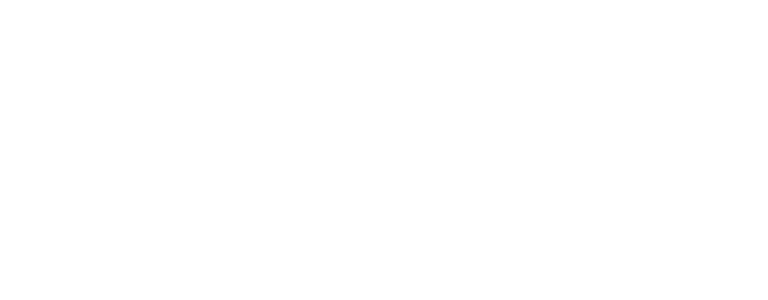
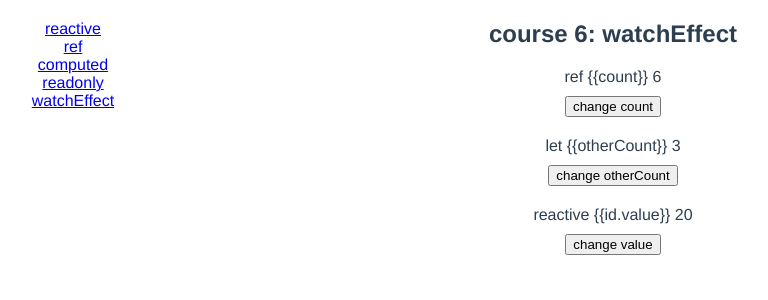
Before and after one commit to Sneaken/vue3-demo, a Vue app: page /#/responsive-api/watchEffect in a window 1280 px wide. Before the commit this address had no page. Shown: the top 300 px of the page, without its empty margins (27-795 px from the left). Built offline with nearby package versions, Linux system fonts and the light colour scheme.

Commit message:
watchEffect

```diff
--- a/src/router/index.js
+++ b/src/router/index.js
@@ -35,6 +35,11 @@
         name: 'Readonly',
         component: () => import('@/views/ResponsiveApi/Readonly'),
       },
+      {
+        path: 'watchEffect',
+        name: 'WatchEffect',
+        component: () => import('@/views/ResponsiveApi/WatchEffect'),
+      },
     ],
   },
 ];
--- /dev/null
+++ b/src/views/ResponsiveApi/WatchEffect.vue
@@ -0,0 +1,162 @@
+<template>
+  <h2>course 6:  watchEffect</h2>
+  <div class="mb10">
+    <div> <span v-pre>ref {{count}}</span> {{count}}</div>
+    <button class="m10" @click="changeCount">change count</button>
+  </div>
+  <div class="mb10">
+    <div> <span v-pre>let {{otherCount}}</span> {{otherCount}}</div>
+    <button class="m10" @click="changeOtherCount">change otherCount</button>
+  </div>
+  <div class="mb10">
+    <div> <span v-pre>reactive {{id.value}}</span> {{id.value}}</div>
+    <button class="m10" @click="changeValue">change value</button>
+  </div>
+</template>
+
+<script>
+import {
+  watchEffect, ref, reactive, onMounted,
+} from 'vue';
+
+export default {
+  name: 'WatchEffect',
+  setup() {
+    const count = ref(0);
+    let otherCount = 3;
+    // 立即执行传入的一个函数，并响应式追踪其依赖，并在其依赖变更时重新运行该函数。
+    watchEffect(() => {
+      console.log(`WatchEffect.vue: count.value => ${count.value}, otherCount=> ${otherCount}`);
+    });
+
+    setTimeout(() => {
+      count.value += 2;
+    }, 100);
+    function changeCount() {
+      count.value += 2;
+    }
+    function changeOtherCount() {
+      // 不是响应式的变量变化不会触发 watchEffect
+      otherCount += 3;
+      console.log(`WatchEffect.vue: otherCount=> ${otherCount}`);
+    }
+
+    // 当 watchEffect 在组件的 setup() 函数或生命周期钩子被调用时，
+    // 侦听器会被链接到该组件的生命周期，并在组件卸载时自动停止。
+
+    // 在一些情况下，也可以显式调用返回值以停止侦听：
+    const stop = watchEffect(() => {
+      console.log(`WatchEffect.vue: stop  count.value => ${count.value}`);
+    });
+
+    // 之后
+    watchEffect(() => {
+      if (count.value > 10) {
+        stop();
+      }
+    });
+
+    // 有时副作用函数会执行一些异步的副作用, 这些响应需要在其失效时清除（即完成之前状态已改变了）。
+    // 所以侦听副作用传入的函数可以接收一个 onInvalidate 函数作入参, 用来注册清理失效时的回调。
+    // 当以下情况发生时，这个失效回调会被触发:
+    //   - 副作用即将重新执行时
+    //   - 侦听器被停止 (如果在 setup() 或 生命周期钩子函数中使用了 watchEffect, 则在卸载组件时)
+    const id = reactive({ value: 20 });
+    function performAsyncOperation(value) {
+      // 这个函数是假的 应该用 axios
+      let token;
+      const result = new Promise((resolve) => {
+        token = setTimeout(() => {
+          resolve(value + 1);
+        }, 10000);
+      });
+      return {
+        value: result,
+        cancel() {
+          console.log(`WatchEffect.vue: token.cancel() token:${token}`);
+          clearTimeout(token);
+        },
+      };
+    }
+    watchEffect((onInvalidate) => {
+      const token = performAsyncOperation(id.value);
+      console.log(`WatchEffect.vue: log after cancel token:${token}`);
+      // 这边和 React 的 useEffect 不同哦
+      // 之所以是通过传入一个函数去注册失效回调，而不是从回调返回它，是因为返回值对于异步错误处理很重要。
+      onInvalidate(() => {
+        // id 改变时 或 停止侦听时
+        // 取消之前的异步操作
+        token.cancel();
+      });
+    });
+
+    function changeValue() {
+      id.value += 2;
+      console.log(`WatchEffect.vue: id.value change ${id.value}`);
+    }
+
+    // 请注意，初始化运行是在组件 mounted 之前执行的。因此，如果你希望在编写副作用函数时访问 DOM（或模板 ref），
+    // 请在 onMounted 钩子中进行：
+    onMounted(() => {
+      watchEffect(() => {
+        // 在这里可以访问到 DOM 或者 template refs
+        console.log('WatchEffect.vue: onMounted');
+      });
+    });
+
+    // 如果副作用需要同步或在组件更新之前重新运行，我们可以传递一个拥有 flush 属性的对象作为选项（默认为 'post'）：
+    // 同步运行
+    watchEffect(
+      () => {
+        console.log('WatchEffect.vue: synchronous execution');
+      },
+      {
+        flush: 'sync',
+      },
+    );
+
+    // 组件更新前执行
+    watchEffect(
+      () => {
+        console.log('WatchEffect.vue: update');
+      },
+      {
+        flush: 'pre',
+      },
+    );
+
+    // onTrack 和 onTrigger 选项可用于调试一个侦听器的行为。
+    // 当一个 reactive 对象属性或一个 ref 作为依赖被追踪时，将调用 onTrack
+    // 依赖项变更导致副作用被触发时，将调用 onTrigger
+    watchEffect(
+      () => {
+        changeCount(); //  这边也能监听到count的改变 我感觉挺诡异的
+        console.log('WatchEffect.vue watchEffect->changeCount');
+      },
+      {
+        onTrigger(e) {
+          // 监听到改变先触发这个
+          // 依赖项变更导致副作用
+          console.log('WatchEffect.vue watchEffect->changeCount->onTrigger', e);
+        },
+        onTrack(e) {
+          // 然后触发这个
+          // 当一个 reactive 对象属性或一个 ref 作为依赖被追踪时 没看明白 后头再看看
+          console.log('WatchEffect.vue watchEffect->changeCount->onTrack', e);
+        },
+      },
+    );
+    return {
+      count,
+      changeCount,
+      otherCount,
+      changeOtherCount,
+      id,
+      changeValue,
+    };
+  },
+};
+</script>
+
+<style lang="less" scoped>
+</style>
--- a/src/views/ResponsiveApi/index.vue
+++ b/src/views/ResponsiveApi/index.vue
@@ -21,6 +21,7 @@
       { name: 'Ref', label: 'ref' },
       { name: 'Computed', label: 'computed' },
       { name: 'Readonly', label: 'readonly' },
+      { name: 'WatchEffect', label: 'watchEffect' },
     ]);
 
     return { list };
```
